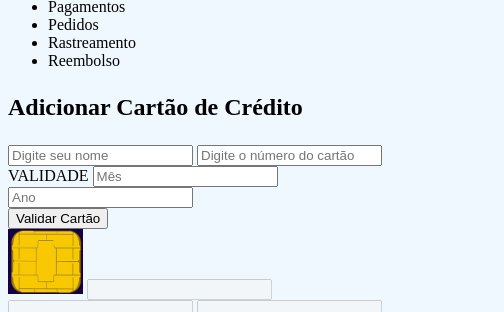
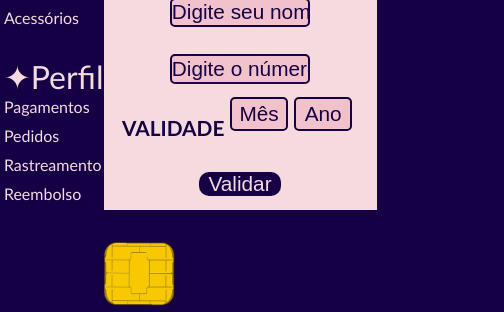
Before and after one commit to ThamaraBortolin/SAP007-card-validation, a website with bundled scripts: page src/index.html in a window 390 px wide. Shown: the part 282-594 px from the top of the page, 504 px wide, since content can reach past the window. Built offline with nearby package versions, Linux system fonts and the light colour scheme.

Commit message:
css mobile cel

```diff
--- a/src/index.html
+++ b/src/index.html
@@ -4,7 +4,7 @@
 <head>
   <meta charset="utf-8" />
   <title>Tarjeta de crédito válida</title>
-  <link rel="stylesheet" href="main.css" />
+  <link rel="stylesheet" href="style.css" />
 </head>
 
 <body>
--- a/src/main.css
+++ /dev/null
@@ -1,19 +0,0 @@
-body{
-    background-color: aliceblue;
-}
-
-@media(max-device-width: 500px){
-    body{
-        background-color: blue;
-    }
-}
-
-
-
-
-
-/*@media(max-width: 1000px){
-    body{
-        background-color: aqua;
-    }
-}*/
--- a/src/style.css
+++ b/src/style.css
@@ -1,17 +1,316 @@
+*{
+  border: 0;
+  margin: 0;
+  padding: 0;
+}
 
 body{
-  background-color: aqua;
+  width: 100%;
+  height: 100%;
+  background: #160045;
+  font-family: 'Gill Sans', 'Gill Sans MT', Calibri, 'Trebuchet MS', sans-serif;
+  color: #f5dadf;
+}
+
+header{
+  display: flex;
+  justify-content: center;
+  height: 10%;
+}
+
+.prin{
+  font-size: 2rem;
+  text-decoration: none;
+  list-style-type: none;
+}
+
+.prin::before{
+  content: "✦";
+}
+
+.prin2{
+  margin-top: 30%;
+}
+
+.main{
+  width: 100%;
+  display: inline-flex;
+  justify-content: space-between;
+  margin-top: 5% ;
+}
+
+nav{
+  margin-left: 1%;
+}
+
+.sec1{
+  text-decoration: none;
+  list-style-type: none;
+  margin-bottom: 10%;
+}
+
+main{
+  width: 70%;
+  height: 650px;
+  display: flex;
+  background-color: #f5dadf;
+  border-radius: 10px;
+  flex-direction: column;
+  align-items: center;
+}
+
+form{
+  display: flex;
+  flex-direction: row;
+  justify-content: space-evenly;
+  align-items: center;
+  width: 100%;
+  height: 100%;
 }
 
 
-@media only screen and (max-width:1000px){
+.add{
+  color: #160045;
+  margin-top: 10%;
+  font-size: 2vmax;
+}
+
+.forms{
+  display: flex;
+  flex-direction: column;
+  width: 20%;
+  align-items: center;
+}
+
+
+.dados{
+  height:3vh;
+  width: 100%;
+  border: solid 2px #160045;
+  border-radius: 5px;
+  background-color: #f1c2cb;
+  text-align: center;
+  margin-bottom: 20%;
+}
+
+.origin::placeholder{
+  color: #160045;
+  text-align: center;
+}
+
+.valid{
+  display: inline-flex;
+  justify-content:center;
+}
+
+.date{
+  width: 20%;
+  height:20px;
+  border: solid 2px #160045;
+  border-radius: 5px;
+  background-color: #f1c2cb;
+  text-align: center;
+  margin: 0% 2% 10% 0%;
+}
+
+#valid{
+  color: #160045;
+  margin-right: 2%;
+  font-weight: bolder;
+}
+
+input::placeholder{
+  color: #160045;
+}
+
+button{
+  text-align: center;
+  width: 50%;
+  height: 1.5rem;
+  background: #160045;
+  color: #f5dadf;
+  border-radius: 10px;
+}
+
+.valicard{
+  display: flex;
+  justify-content: center;
+  align-items: center;
+  width: 100%;
+}
+
+.cartao{
+  background: #160045;
+  border-radius: 10px;
+  height: 300px;
+  width: 470px;
+  display: inline-flex;
+  flex-wrap: wrap;
+}
+
+.chipImg{
+  border-radius: 10px;
+  margin: 10% 0% 5% 5%;
+}
+
+.cardInfo{
+  color: #f5dadf;
+  background-color: #160045;
+  width: 100%;
+  height: 10%;
+  margin: 0% 5%;
+  font-size: 1.5rem;
+}
+
+.dateInfo, .text{
+  margin: 0%;
+  background: #160045;
+  color: #f5dadf;
+  font-size: 1.5rem;
+  margin: 0% 0% 2% 5%;
+}
+
+figure{
+  display: flex;
+  flex-direction: column;
+  justify-content: end;
+}
+
+@media screen and (max-width: 1271px) {
+
   body{
-    background-color: black;
+    height: 100%;
+    width: 100%;
+  }
+  main{
+    display: flex;
+    flex-direction: column;
+    flex-wrap: wrap;
+    flex-direction: row;
+    justify-content: center;
+    height: max-content;
+    height: 80%;
+    margin-bottom: 5%;
+    padding-bottom: 5%;
+  }
+
+  h1{
+    margin: 0% 5% 0% 5%;
+    font-size: 5rem;
+  }
+
+  .add{
+    font-size: 2rem;
+  }
+
+  .forms{
+    width: 100%;
+  }
+
+  .dados{
+    width: 50%;
+    margin: 5%;
+    font-size: 1.3rem;
+  }
+
+  .dados::placeholder{
+    font-size: 1.3rem;
+  }
+
+  .valid{
+    display: flex;
+    align-items: center;
+    justify-content: center;
+    margin-bottom: 5%;
+  }
+
+  #valid{
+    font-size: 1.3rem;
+  }
+
+  .date{
+    height: 30px;
+    align-self: center;
+    margin-right: 2%;
+    font-size: 1.3rem;
+
+  }
+
+  .date::placeholder{
+    font-size: 1.3rem;
+  }
+
+  form{
+    display: flex;
+    flex-direction: column;
+    flex-wrap: wrap;
+    flex-direction: row;
+    justify-content: center;
+  }
+
+  button{
+    width: 30%;
+    margin-bottom: 5%;
+    font-size: 1.3rem;
   }
 }
 
-@media only screen and (max-width:800px){
+@media(max-device-width:640px){
   body{
-    background-color: aqua;
+    width: 100vw;
+    height: 100vh;
+  }
+
+  main{
+    height: 75vh;
+    padding-bottom: 5%;
   }
 }
+
+@media(max-device-width:535px){
+
+  nav{
+    margin-right: 5%;
+  }
+  li{
+    margin:15%;
+    font-size: 1.3rem;
+  }
+}
+
+@media(max-device-width:435px){
+  .logo{
+    height: 200px;
+    width: auto;
+  }
+  .add{
+    font-size: 2.6rem;
+  }
+
+  .forms{
+    margin: 0;
+  }
+
+  .dados, button{
+    height: 60px;
+
+  }
+
+  .date{
+    height: 40px;
+    margin-bottom: 5%;
+  }
+
+  .cartao{
+    height: 400px;
+    width: 600px;
+  }
+
+  .cardInfo, .dateInfo, .text{
+    font-size: 2rem;
+  }
+
+  .text{
+    margin: 0;
+  }
+}
```
Also changed, not shown: src/img/modafashion.png.
